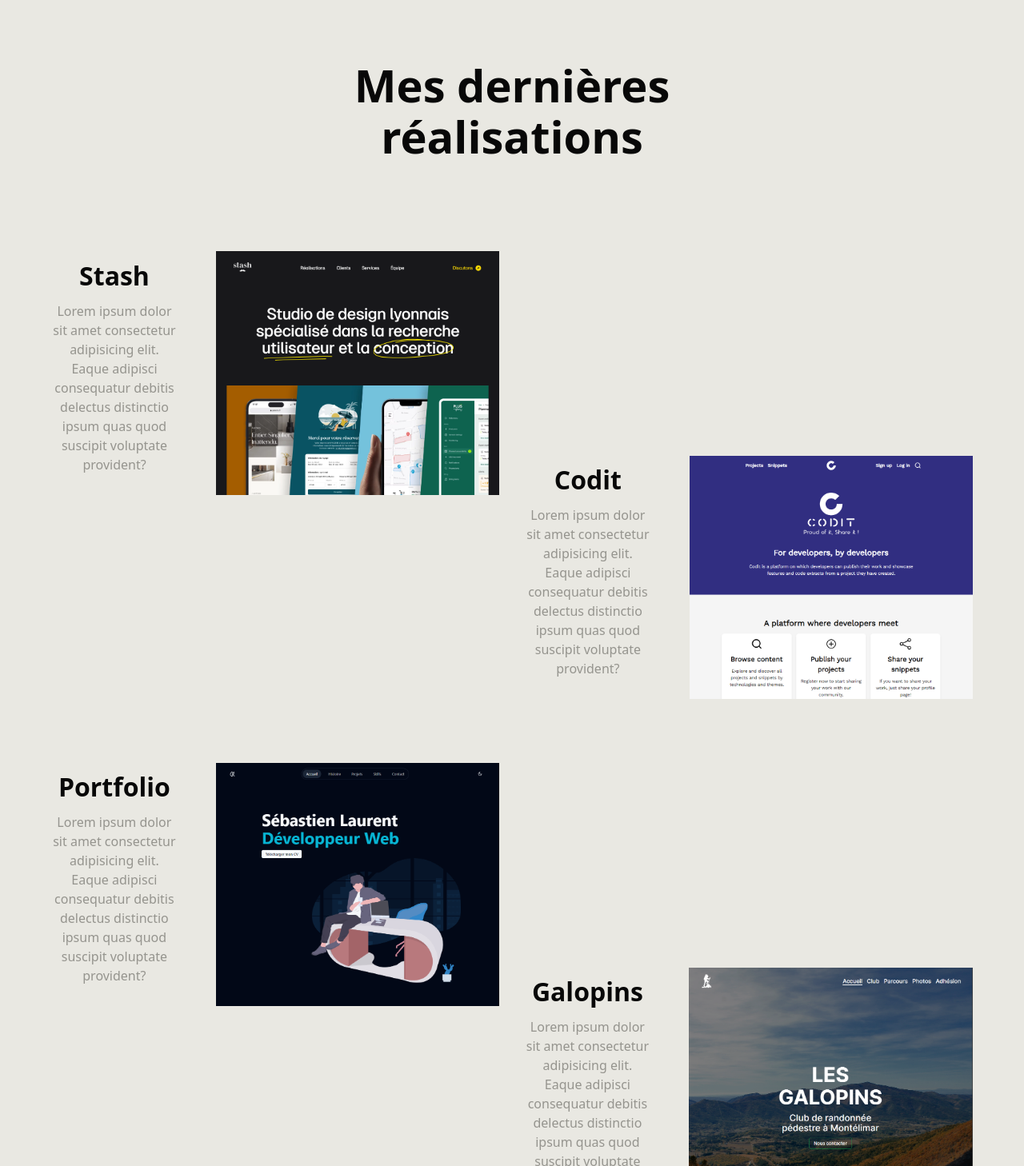
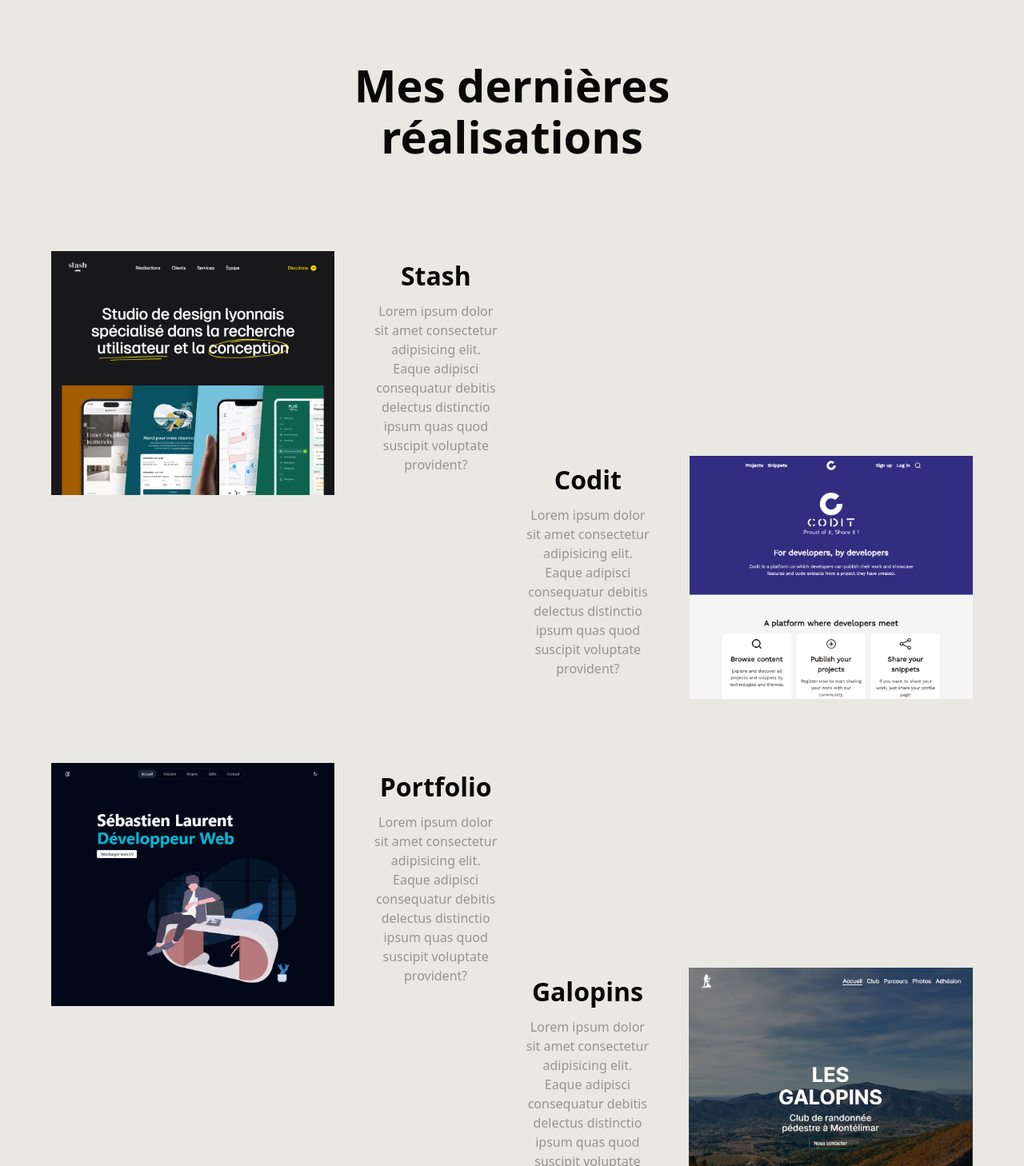
Before and after one commit to SebastienLaurentt/Portfolio-V2, a Next.js app: page / in a window 1280 px wide. Shown: the part 2202-3660 px from the top of the page at 80% size. Built offline with nearby package versions, Linux system fonts and the light colour scheme.

Commit message:
update project card Content

```diff
--- a/components/LandingSections/Projets/Projets.tsx
+++ b/components/LandingSections/Projets/Projets.tsx
@@ -17,12 +17,14 @@ const Projets = () => {
         <ProjectCard
           src={Stash}
           alt="Impression d'écran de la page d'accueil du Projet Stash"
+          rowReverse={true}
           projectTitle="Stash"
           projectDescription="Lorem ipsum dolor sit amet consectetur adipisicing elit. Eaque adipisci consequatur debitis delectus distinctio ipsum quas quod suscipit voluptate provident?"
         />
         <ProjectCard
           src={Codit}
           alt="Impression d'écran de la page d'accueil du Projet Codit"
+          rowReverse={false}
           projectTitle="Codit"
           projectDescription="Lorem ipsum dolor sit amet consectetur adipisicing elit. Eaque adipisci consequatur debitis delectus distinctio ipsum quas quod suscipit voluptate provident?"
           classname="xl:mt-64"
@@ -32,12 +34,14 @@ const Projets = () => {
         <ProjectCard
           src={Portfolio}
           alt="Impression d'écran de la page d'accueil de mon Portfolio"
+          rowReverse={true}
           projectDescription="Lorem ipsum dolor sit amet consectetur adipisicing elit. Eaque adipisci consequatur debitis delectus distinctio ipsum quas quod suscipit voluptate provident?"
           projectTitle="Portfolio"
         />
         <ProjectCard
           src={Galopins}
           alt="Impression d'écran de la page d'accueil du Projet Galopins"
+          rowReverse={false}
           projectTitle="Galopins"
           projectDescription="Lorem ipsum dolor sit amet consectetur adipisicing elit. Eaque adipisci consequatur debitis delectus distinctio ipsum quas quod suscipit voluptate provident?"
           classname="xl:mt-64"
```
